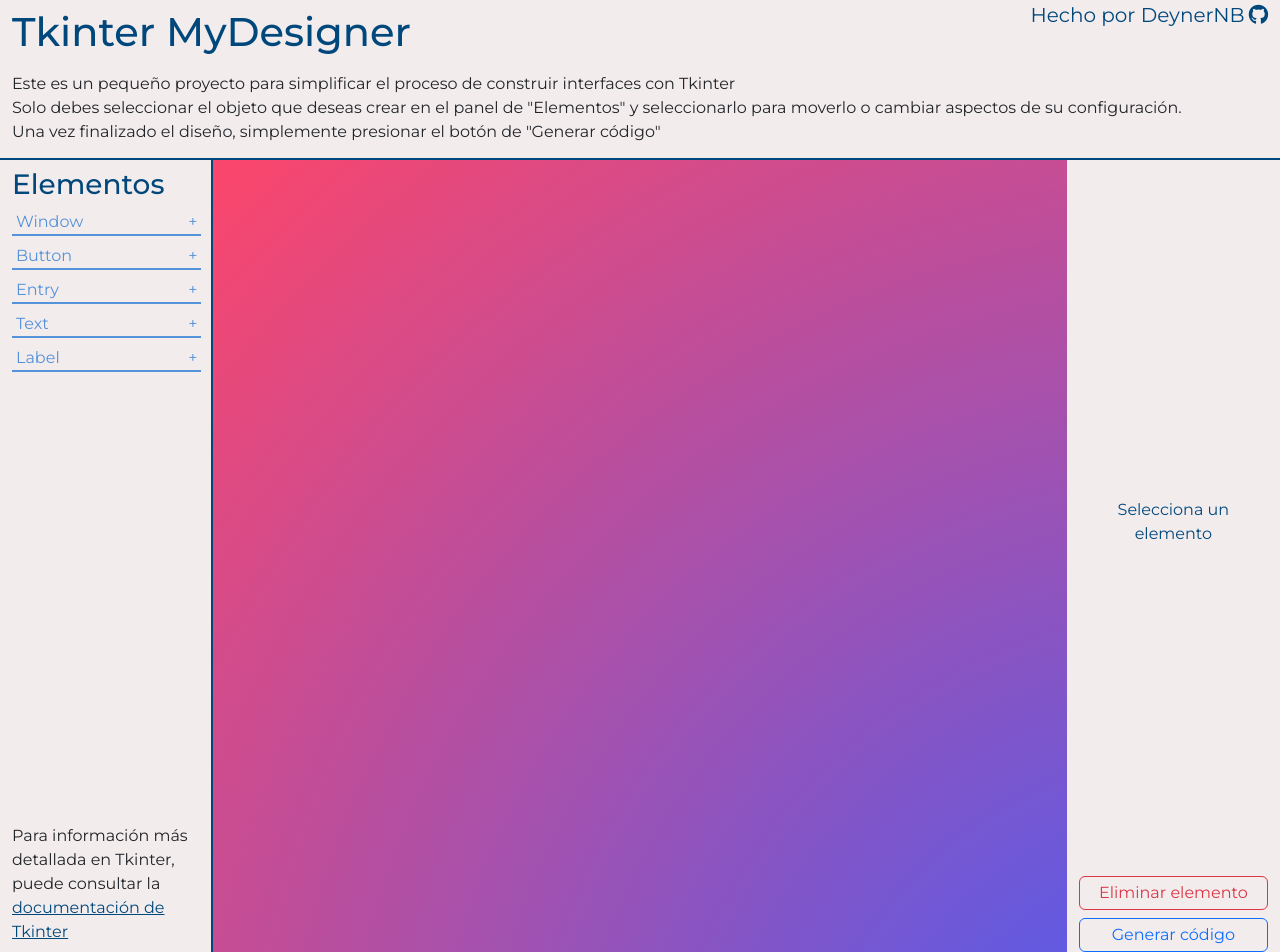
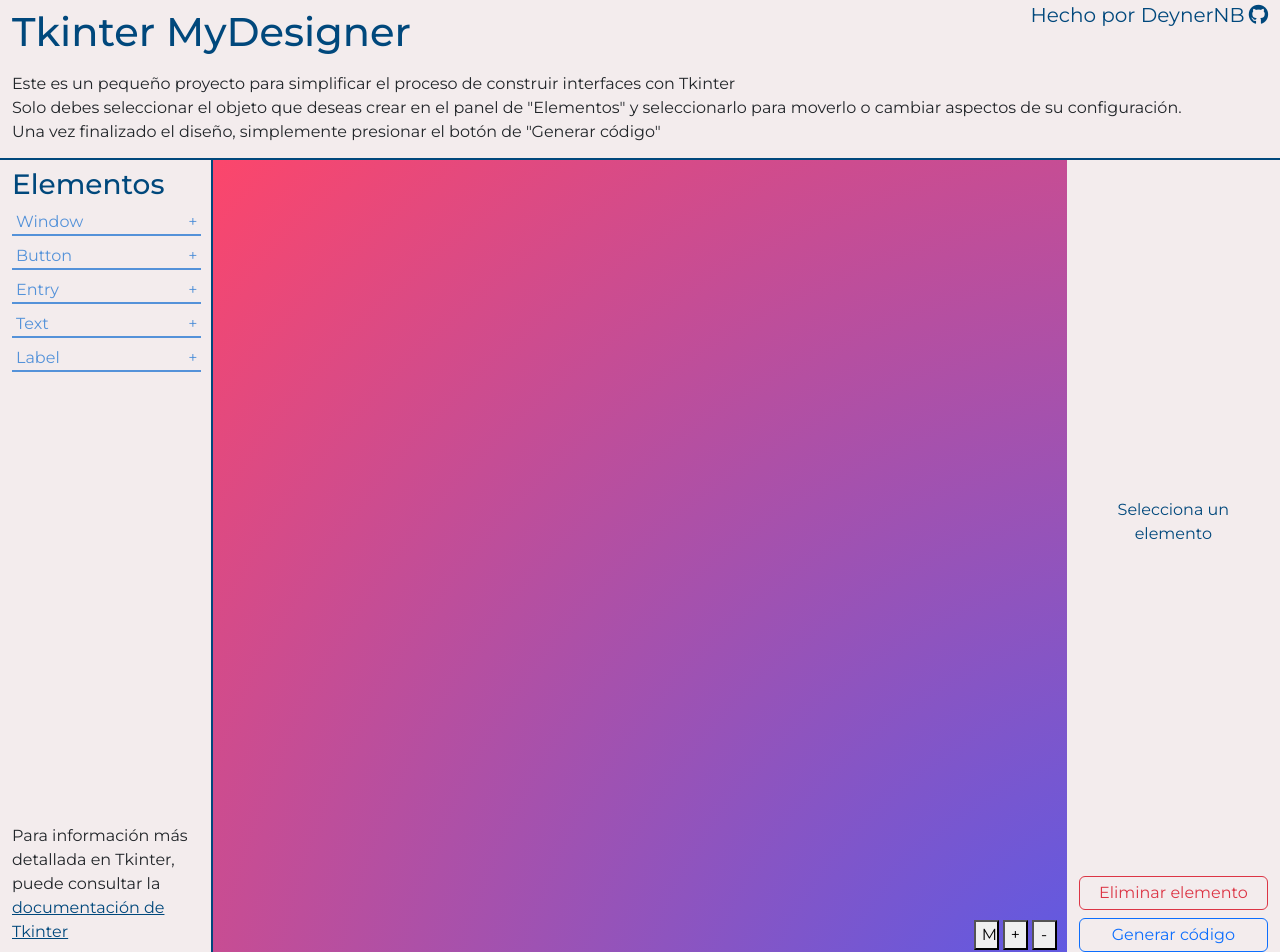
Before and after one commit to DeynerNB/Tkinter-MyDesigner, a React (Create React App) app: page / in a window 1280 px wide. Shown: the top 952 px of the page. Built offline with nearby package versions, Linux system fonts and the light colour scheme.

Commit message:
feat(dynamic-canvas): draggable-canvas (fix drag elem. when released)

```diff
--- a/src/App.js
+++ b/src/App.js
@@ -5,6 +5,8 @@ import ConfigPanel from './components/configurationPanel/ConfigPanel';
 import CodeDisplay from './components/configurationPanel/CodeDisplay';
 import HeaderPanel from './components/headerPanel/HeaderPanel.js';
 import './App.css';
+
+import DynamicCanvas from './components/canvasPanel/DynamicCanvas.js';
 
 function App() {
     const [elements, setElements] = useState({});
@@ -97,7 +99,7 @@ function App() {
                     <ElementPanel onAddElement={addElement} />
                 </div>
                 <div className='bg-dark col-8 panel-tkinter p-0' id='canvas-panel'>
-                    <Canvas elements={elements} setSelectElementKey={selectElement} onElementMoveConfig={updateConfig} selectedElementKey={selectedElementKey} />
+                    <DynamicCanvas elements={elements} setSelectElementKey={selectElement} onElementMoveConfig={updateConfig} selectedElementKey={selectedElementKey} />
                 </div>
                 <div className='default-bg col pt-2 panel-tkinter ' style={{ minWidth: "170px" }}>
                     <ConfigPanel element={elements[selectedElementKey]} onUpdateConfig={updateConfig} codeDisplayDialog={codeDisplayDialog} deleteSelectedElement={deleteSelectedElement} />
--- a/src/components/canvasPanel/Canvas.css
+++ b/src/components/canvasPanel/Canvas.css
@@ -5,3 +5,12 @@
     background: rgb(63,94,251);
     background: radial-gradient(circle, rgba(63,94,251,1) 0%, rgba(252,70,107,1) 100%);
 }
+
+#board-controls-container {
+    right: 10px;
+    bottom: 10px;
+}
+
+.board-control {
+    width: 25px;
+}
--- a/src/components/canvasPanel/DraggableElement.js
+++ b/src/components/canvasPanel/DraggableElement.js
@@ -1,20 +1,38 @@
 // src/components/DraggableElement.js
-import React, { useState } from 'react';
+import React, { useState, useEffect } from 'react';
 import "./DraggableStyle.css"
 
-function DraggableElement({ element, isSelected, onElementMoveConfig }) {
+function DraggableElement({ element, isSelected, onElementMoveConfig, zoomFactor, boardOrigin }) {
+
+    // Set the origin position for the elements
+    const [ origin, setOrigin ] = useState( boardOrigin );
+
+    // Set the relative position of the grabbing point of an element
     const [offset, setOffset] = useState({ x: 0, y: 0 });
 
-    const element_panel = document.getElementById("element-panel")
-    const canvas_panel = document.getElementById("canvas-panel")
-    const header_panel = document.getElementById("header-container")
+    // Controls the position of the element
+    const [position, setPosition] = useState({ x: 0, y: 0 });
 
-    const handleDrag = (e) => {
-        e.preventDefault();
-    };
+    // Controls when the object is been drag
+    const [dragging, setDragging] = useState(false);
+
+    // Calculate the position of the element
+    const calculateElementPosition = (e) => {
+        const canvas_board = document.getElementById("canvas-board");
+        const board_element = canvas_board.getBoundingClientRect()
+
+        const boardX = Math.floor(board_element.x - origin.x);
+        const boardY = Math.floor(board_element.y - origin.y);
+
+        const positionX = (e.clientX - origin.x - offset.x - boardX) / zoomFactor;
+        const positionY = (e.clientY - origin.y - offset.y - boardY) / zoomFactor;
+
+        return { x: positionX, y: positionY }
+    }
 
     // Calculate the initial offset
     const handleDragStart = (e) => {
+        setDragging(true)
         const rect = e.target.getBoundingClientRect();
         setOffset({
             x: e.clientX - rect.left,
@@ -22,30 +40,37 @@ function DraggableElement({ element, isSelected, onElementMoveConfig }) {
         });
     };
 
-    // Calculate the position of the element
-    const calculateElementPosition = (e) => {
-        const positionX = e.clientX - element_panel.offsetWidth - offset.x;
-        const positionY = e.clientY - offset.y;
+    // Update the position when dragging
+    const handleDrag = (e) => {
+        if (!isSelected || !dragging) {
+            return;
+        }
+        // Calculate the new position relative to the grab point
+        const new_position = calculateElementPosition( e )
 
-        return { positionX, positionY }
-    }
+        if (new_position.x < 0 || new_position.y < 0) {
+            e.preventDefault();
+            return;
+        }
+
+        setPosition( new_position )
+        e.preventDefault();
+    };
 
     // Update the element new position
     const handleDragEnd  = (e) => {
         // If the element is not selected := Cannot be drag
-        if (!isSelected) {
+        if (!isSelected || !dragging) {
             return;
         }
-        // Calculate the new position relative to the grab point
-        const { positionX, positionY } = calculateElementPosition( e )
+        setDragging(false)
 
         // Set the element position configuration
         const new_config = {
             ...element.config,
-            "posX": { value: Number( positionX.toFixed(2) ), type: "number" },
-            "posY": { value: Number( positionY.toFixed(2) ), type: "number" },
+            "posX": { value: Number( position.x ), type: "number" },
+            "posY": { value: Number( position.y ), type: "number" },
         }
-
         // Update the element configuration
         onElementMoveConfig( new_config )
     };
@@ -58,7 +83,8 @@ function DraggableElement({ element, isSelected, onElementMoveConfig }) {
             left: Number(config.posX.value),
             top: Number(config.posY.value),
             zIndex: `${element.name === "Window" ? 100 : 200}`,
-            textAlign: "center"
+            textAlign: "center",
+            transformOrigin: "0 0"
         }
         if (config.width) {
             style.width = `${config.width.value}px`;
--- /dev/null
+++ b/src/components/canvasPanel/DynamicCanvas.js
@@ -0,0 +1,128 @@
+import React, { useState, useEffect } from 'react';
+import DraggableElement from './DraggableElement';
+import "./Canvas.css"
+
+function DynamicCanvas({ elements, setSelectElementKey, onElementMoveConfig, selectedElementKey }) {
+
+    // Set the origin position of the canvas
+    const [ origin, setOrigin ] = useState({ x: 0, y: 0 });
+
+    // Controls the position of the board
+    const [position, setPosition] = useState({ x: 0, y: 0 });
+
+    // Controls when the board is being drag
+    const [dragging, setDragging] = useState(false);
+
+    // Controls when the board is being drag
+    const [allowToDrag, setAllowToDrag] = useState(false);
+
+    // Set the relative position from the point of grabbing of the board
+    const [rel, setRel] = useState({ x: 0, y: 0 });
+
+    // Set the initial scroll position
+    const [initialScroll, setInitialScroll] = useState( null );
+
+    // Set the initial scroll position
+    const [scaleValue, setScaleValue] = useState( 1 );
+
+    const calculateOrigin = () => {
+        const canvas_camera = document.getElementById("canvas-camera");
+        const canvas_element = canvas_camera.getBoundingClientRect()
+
+        setOrigin({
+            x: canvas_element.x,
+            y: canvas_element.y
+        })
+    }
+
+    useEffect(() => { calculateOrigin() }, [])
+
+    const onSelectingBoard = (e) => {
+        if (e.target.id.includes('canvas-board')) {
+            setDragging(true);
+            const rect = e.target.getBoundingClientRect();
+
+            setRel({
+                x: e.clientX - rect.left,
+                y: e.clientY - rect.top
+            });
+            e.preventDefault();
+        }
+
+        if (initialScroll == null) {
+            setInitialScroll( window.scrollY )
+        }
+    };
+
+    const onDraggingBoard = (e) => {
+        if (dragging && allowToDrag) {
+            const relScroll = initialScroll - window.scrollY;
+            const posX = e.clientX - origin.x - rel.x;
+            const posY = e.clientY - origin.y - rel.y - relScroll;
+
+            setPosition({
+                x: posX,
+                y: posY
+            });
+            e.preventDefault();
+        }
+    };
+
+    const onFreeingBoard = (e) => {
+        setDragging(false);
+        e.preventDefault();
+    };
+
+    const zoomIn = () => {
+        setScaleValue( scaleValue + 0.1 )
+    }
+    const zoomOut = () => {
+        setScaleValue( scaleValue - 0.1 )
+    }
+
+    const generateElements = () => {
+        return Object.entries(elements).map(([key, value], index) => (
+            <div key={key} onMouseDown={(e) => { e.stopPropagation(); setSelectElementKey( key ); }}>
+                <DraggableElement
+                    element={value}
+                    isSelected={key === selectedElementKey}
+                    onElementMoveConfig={onElementMoveConfig}
+                    zoomFactor={scaleValue}
+                    boardOrigin={origin} />
+            </div>
+        ))
+    }
+
+    return (
+        <div className='position-relative w-100 h-100 overflow-hidden' id='canvas-camera'
+            onMouseMove={onDraggingBoard}
+            onMouseUp={onFreeingBoard}
+            onMouseLeave={onFreeingBoard}
+        >
+            <div
+                className='position-absolute draggable-canvas'
+                id='canvas-board'
+                style={{
+                    width: "2000px",
+                    height: "2000px",
+                    top: position.y,
+                    left: position.x,
+                    transform: `scale(${scaleValue})`,
+                    transformOrigin: "0 0"
+                }}
+                onMouseDown={onSelectingBoard}
+            >
+                { generateElements() }
+            </div>
+
+            {/* Board controls */}
+            <div className='position-absolute d-flex gap-1' id='board-controls-container'>
+                <button className='board-control' onClick={() => setAllowToDrag( !allowToDrag )} >M</button>
+                <button className='board-control' onClick={zoomIn} >+</button>
+                <button className='board-control' onClick={zoomOut} >-</button>
+            </div>
+        </div>
+    );
+}
+
+export default DynamicCanvas;
```
